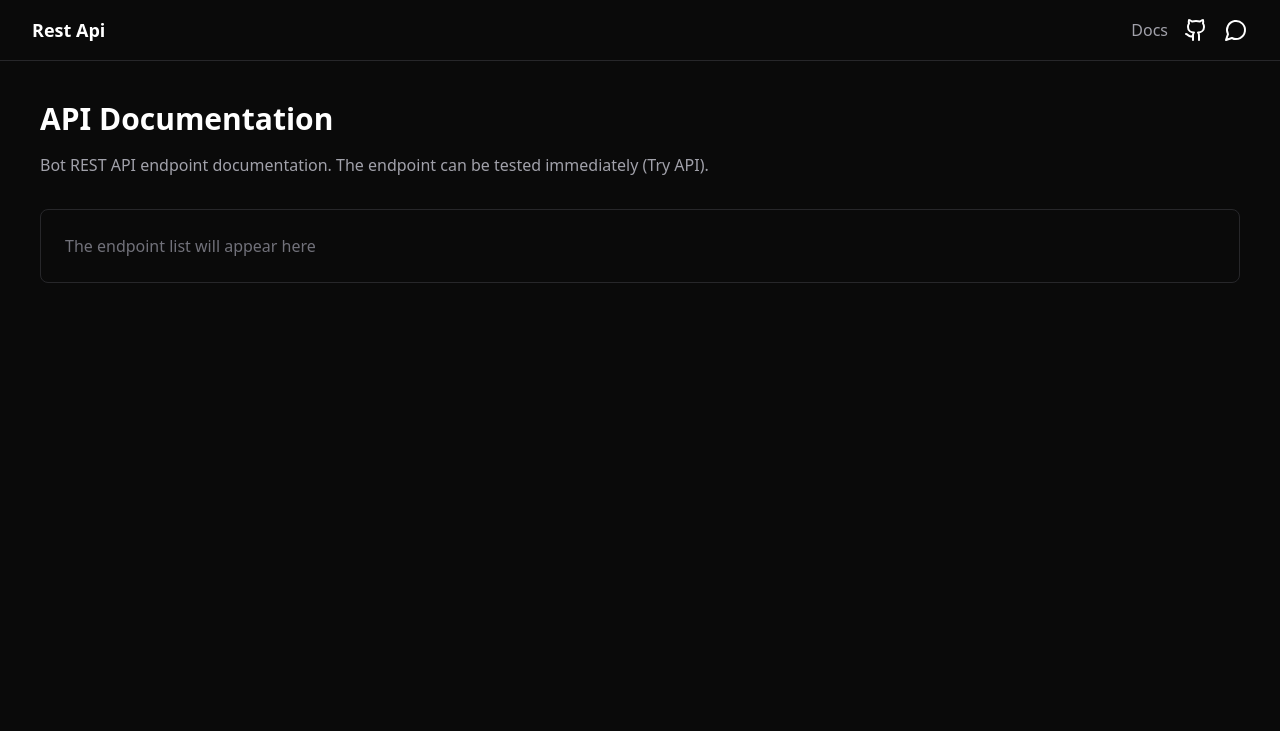
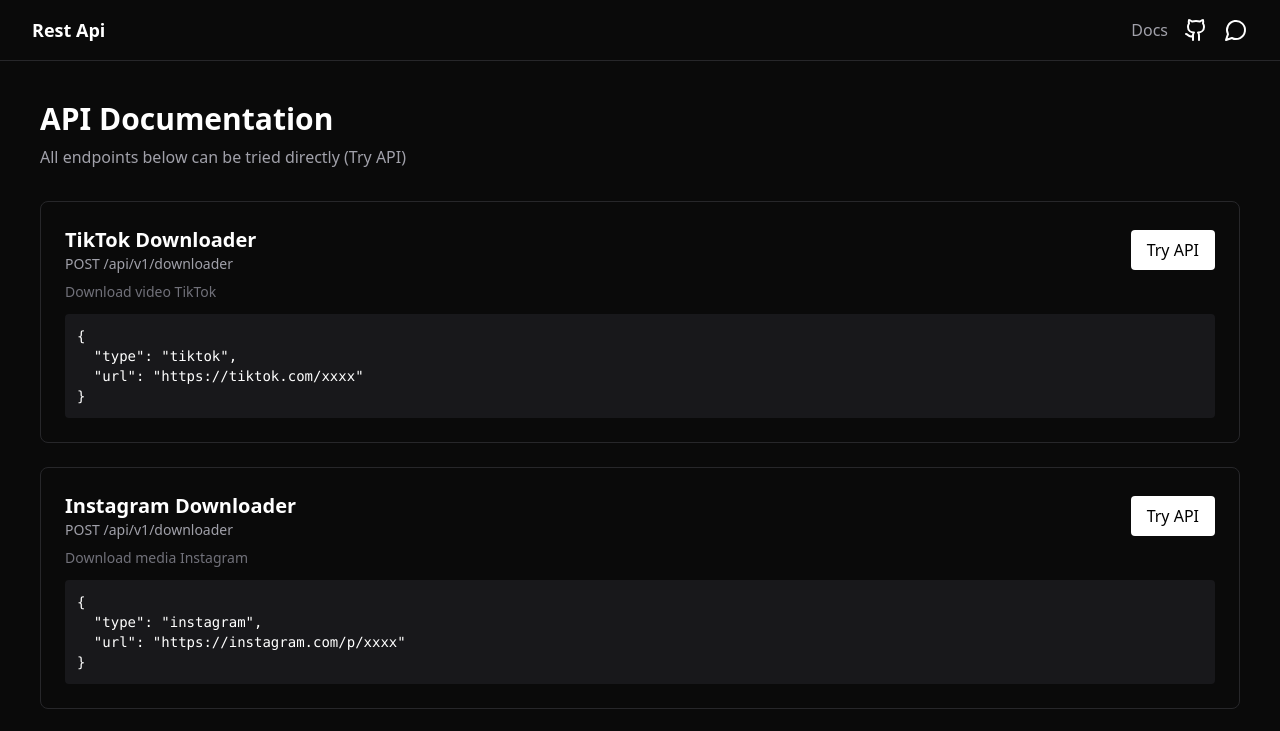
Before and after one commit to Hanckdad/sayaka-miki-rest-api, a Next.js app: page /docs in a window 1280 px wide. Shown: the top 731 px of the page. Built offline with nearby package versions, Linux system fonts and the light colour scheme.

Commit message:
Update page.jsx

```diff
--- a/app/docs/page.jsx
+++ b/app/docs/page.jsx
@@ -1,17 +1,85 @@
+"use client"
+
+import { useState } from "react"
+import { apiList } from "@/lib/apiList"
+
 export default function DocsPage() {
+  const [logs, setLogs] = useState(null)
+  const [loading, setLoading] = useState(false)
+  const [active, setActive] = useState(null)
+
+  const tryApi = async (api, index) => {
+    setActive(index)
+    setLoading(true)
+    setLogs(null)
+
+    const res = await fetch("/api/try", {
+      method: "POST",
+      headers: { "Content-Type": "application/json" },
+      body: JSON.stringify({
+        endpoint: api.endpoint,
+        method: api.method,
+        body: api.body
+      })
+    })
+
+    const data = await res.json()
+    setLogs(data)
+    setLoading(false)
+  }
+
   return (
     <main className="min-h-screen px-10 py-10">
-      <h1 className="text-3xl font-bold mb-4">API Documentation</h1>
+      <h1 className="text-3xl font-bold mb-2">API Documentation</h1>
       <p className="text-zinc-400 mb-8">
-        Bot REST API endpoint documentation.
-The endpoint can be tested immediately (Try API).
+    All endpoints below can be tried directly (Try API)
       </p>
 
-      <div className="border border-zinc-800 rounded-lg p-6">
-        <p className="text-zinc-500">
-        The endpoint list will appear here
-        </p>
+      <div className="space-y-6">
+        {apiList.map((api, i) => (
+          <div
+            key={i}
+            className="border border-zinc-800 rounded-lg p-6"
+          >
+            <div className="flex justify-between items-center">
+              <div>
+                <h2 className="text-xl font-semibold">{api.name}</h2>
+                <p className="text-sm text-zinc-400">
+                  {api.method} {api.endpoint}
+                </p>
+              </div>
+
+              <button
+                onClick={() => tryApi(api, i)}
+                className="px-4 py-2 bg-white text-black rounded"
+              >
+                {loading && active === i ? "Running..." : "Try API"}
+              </button>
+            </div>
+
+            {api.description && (
+              <p className="text-sm text-zinc-500 mt-2">
+                {api.description}
+              </p>
+            )}
+
+            {api.body && (
+              <pre className="bg-zinc-900 p-3 mt-3 text-sm rounded overflow-x-auto">
+{JSON.stringify(api.body, null, 2)}
+              </pre>
+            )}
+          </div>
+        ))}
       </div>
+
+      {logs && (
+        <div className="mt-10">
+          <h3 className="text-xl font-bold mb-3">Logs Output</h3>
+          <pre className="bg-zinc-900 p-4 rounded text-sm overflow-x-auto">
+{JSON.stringify(logs, null, 2)}
+          </pre>
+        </div>
+      )}
     </main>
   )
 }
```
